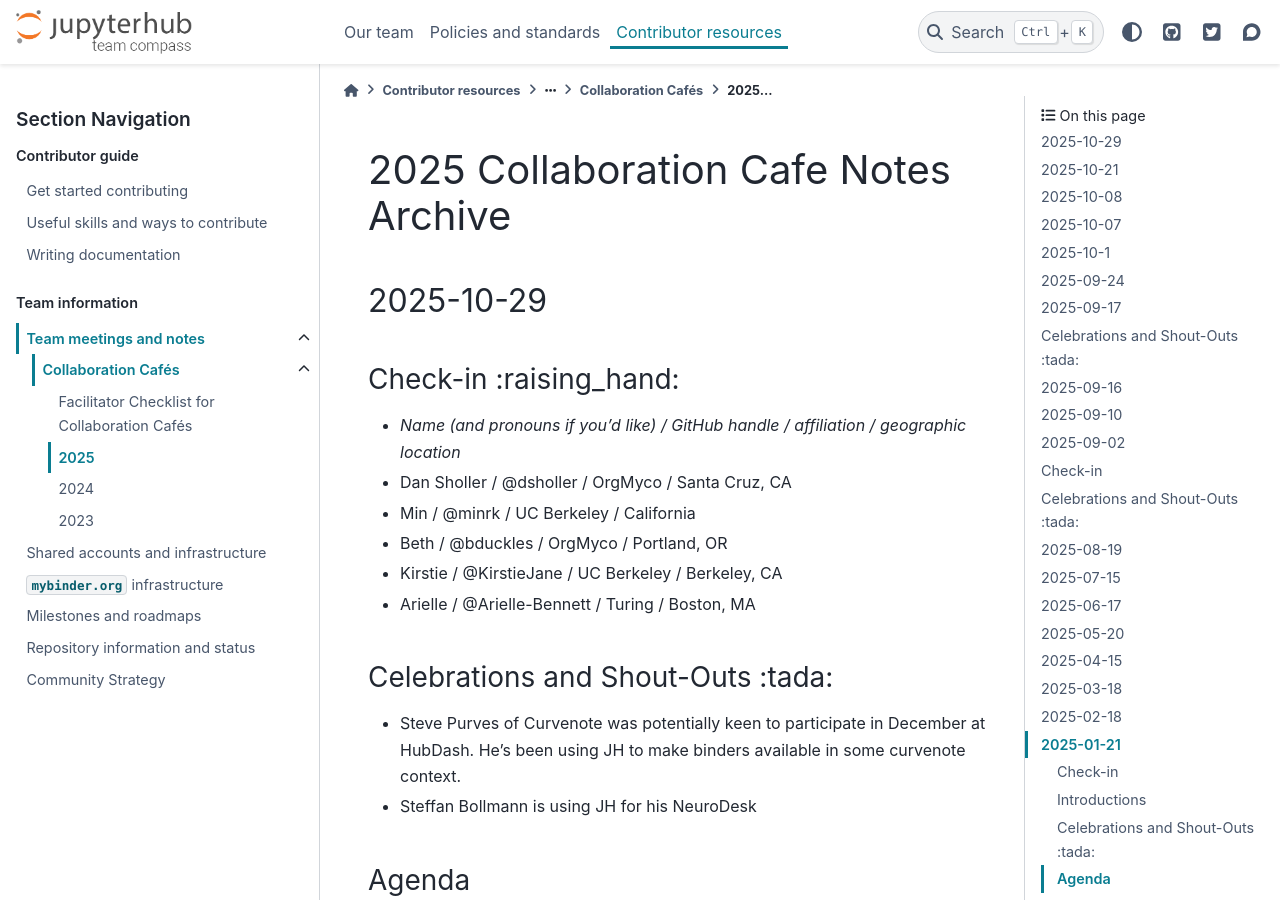
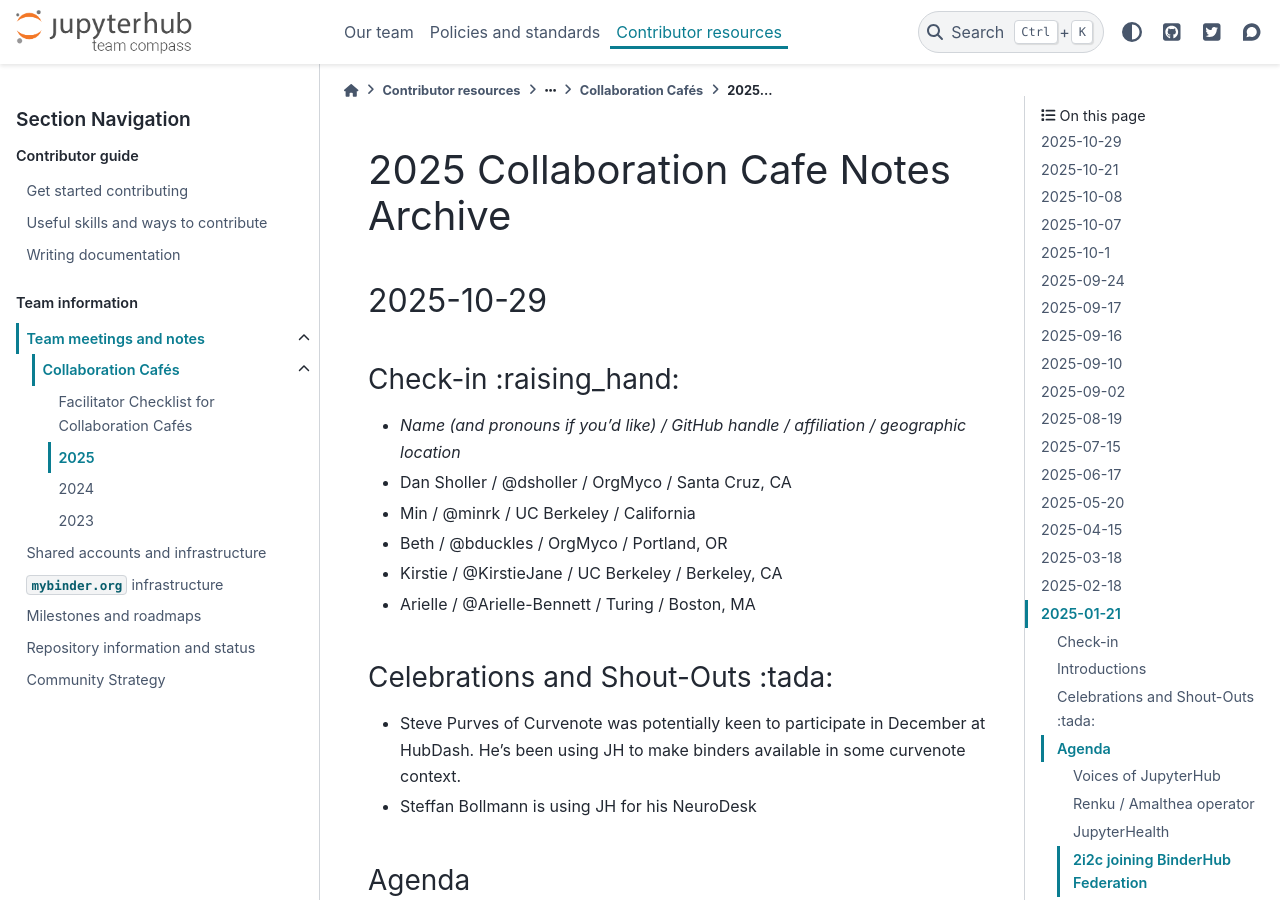
Before and after one commit to jupyterhub/team-compass, a Sphinx documentation site: the page built from docs/meetings/collab-cafe/2025.md, in a window 1280 px wide and 900 px high. Built offline with Sphinx 7.4.7 and the PyData theme 0.15.4, drawn with Linux system fonts in a browser that asks for light colours; the version number could not be read and is left out.

Commit message:
fix heading levels

```diff
--- a/docs/meetings/collab-cafe/2025.md
+++ b/docs/meetings/collab-cafe/2025.md
@@ -426,7 +426,7 @@
 * Min RK / @minrk / UC Berkeley / California
 * Kirstie Whitaker / @KirstieJane / UC Berkeley / California, USA
 
-## Celebrations and Shout-Outs :tada:
+### Celebrations and Shout-Outs :tada:
 
 ### Possible breakouts/topics
 
@@ -702,7 +702,7 @@
 
 ## 2025-09-02
 
-## Check-in
+### Check-in
 - _Name (and pronouns if you'd like) / GitHub handle / affiliation / geographic location_
 
 - Jonah Duckles / @jduckles / OrgMycology / Ōtepoti, Aotearoa (Dunedin, New Zealand)
@@ -712,7 +712,7 @@
 - Arielle Bennett / @Arielle-Bennett / Turing Way / London, UK (for now)
 - Dan Sholler / @dsholler / Organizational Mycology / Santa Cruz, CA, USA
 
-## Celebrations and Shout-Outs :tada:
+### Celebrations and Shout-Outs :tada:
 
 _Add a note to celebrate the awesome work someone in the community has been doing!_
 
```
